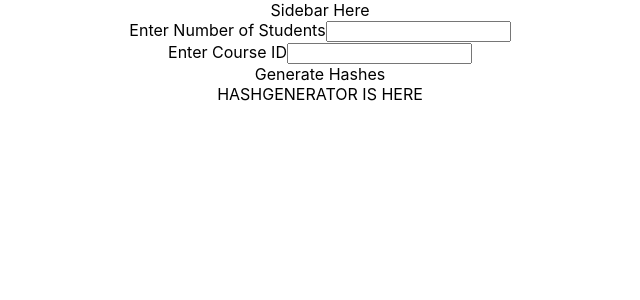
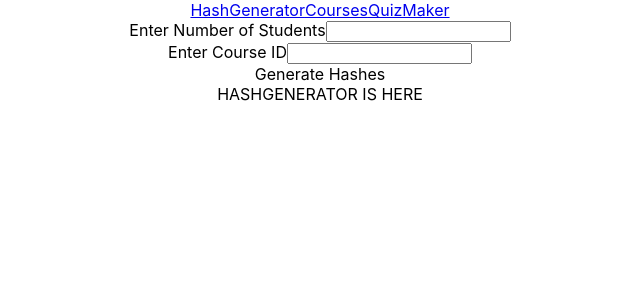
Before and after one commit to giokhar/EssentialTrainingApp, a React (Create React App) app in the folder frontend/QuizAdmin/: page /HashGenerator in a window 1280 px wide. Shown: the top 300 px of the page, without its empty margins (320-960 px from the left). Built offline with nearby package versions, Linux system fonts and the light colour scheme.

Commit message:
Added Sidebar to all screens

```diff
--- a/frontend/QuizAdmin/src/App.js
+++ b/frontend/QuizAdmin/src/App.js
@@ -10,7 +10,7 @@ class App extends Component {
     return (
       <BrowserRouter>
         <div>
-          <Route exact={true} path='/' render={() => (
+          <Route exact={true} path='/QuizMaker' render={() => (
             <div className="App">
               <QuizMaker />
             </div>
--- a/frontend/QuizAdmin/src/Courses.js
+++ b/frontend/QuizAdmin/src/Courses.js
@@ -2,6 +2,7 @@ import React, { Component } from 'react';
 import { BrowserRouter, Route } from 'react-router-dom';
 import { getList, addToList, updateItem, get_courses,get_students_by_id } from "./ApiFunctions/httpApi";
 import "./Styles/courses.css";
+import Sidebar from "./Sidebar";
 
 
 class Courses extends Component {
@@ -28,6 +29,7 @@ class Courses extends Component {
     render() {
         return (
             <BrowserRouter>
+               <Sidebar/>
                 <div className="Courses">
                     {this.state.courses.map((item, index) => {
                          if (this.state.dataShown == "course_list"){
--- a/frontend/QuizAdmin/src/QuizMaker.js
+++ b/frontend/QuizAdmin/src/QuizMaker.js
@@ -7,6 +7,8 @@ import { DropdownMultiple, Dropdown } from 'reactjs-dropdown-component';
 //import { createStackNavigator, createAppContainer } from 'react-navigation';
 import {BrowserRouter, Route} from 'react-router-dom';
 import { get_courses } from "./ApiFunctions/httpApi";
+import Sidebar from "./Sidebar";
+
 {/*
   question_template = {
     "inputs":["a","b"],
@@ -166,8 +168,7 @@ getQuizText(){
     return (
       <BrowserRouter>
       <div style={{ backgroundColor: "#EFF0F2", width: "100%", height: 1000 }}>
-      <a href="HashGenerator">HashGenerator</a>
-      <a href="Courses">Courses</a>
+      <Sidebar/>
         <div id="quizMakerContainer">
           <div id="templateMaker">
             <div id="templateMakerHeader">
--- a/frontend/QuizAdmin/src/Sidebar.js
+++ b/frontend/QuizAdmin/src/Sidebar.js
@@ -4,7 +4,9 @@ class Sidebar extends Component {
     render() {
         return (
             <div>
-              Sidebar Here
+                    <a href="HashGenerator">HashGenerator</a>
+                     <a href="Courses">Courses</a>
+                     <a href="QuizMaker">QuizMaker</a>
             </div>
         );
     }
```
